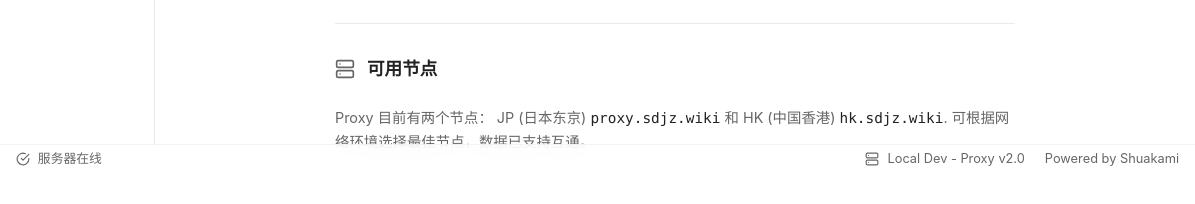
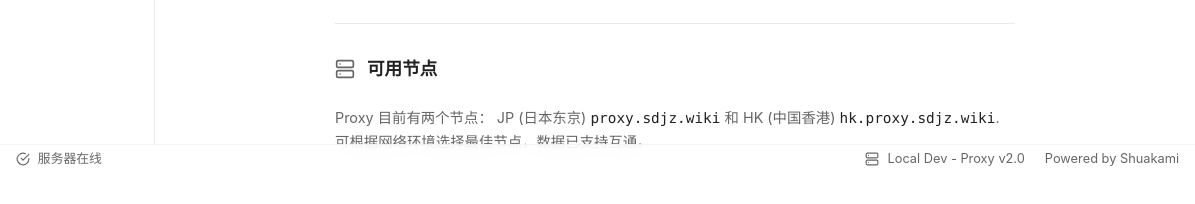
Before and after one commit to shuakami/proxy, a website: page index.html in a window 1280 px wide. Shown: the part 628-832 px from the top of the page, 85-1280 px from the left. Drawn offline with nearby package versions, Linux system fonts and the light colour scheme; some icons are missing; a web font is replaced by a local one.

Commit message:
更新: 修改香港节点链接为代理地址
将香港节点的链接从 "hk.sdjz.wiki" 更改为 "hk.proxy.sdjz.wiki"，以确保更稳定的访问体验。

```diff
--- a/index.html
+++ b/index.html
@@ -90,7 +90,7 @@
                         <span data-i18n="nodes.and">and</span>
                         <span class="fi fi-hk"></span>
                         <span data-i18n="nodes.hk">HK (Hong Kong, China)</span>
-                        <a href="https://hk.sdjz.wiki" target="_blank" class="node-address">hk.sdjz.wiki</a>.
+                        <a href="https://hk.proxy.sdjz.wiki" target="_blank" class="node-address">hk.proxy.sdjz.wiki</a>.
                         <span data-i18n="nodes.choice">You can choose the best node according to your network environment, data is now synchronized between nodes.</span>
                     </p>
                 </div>
```
